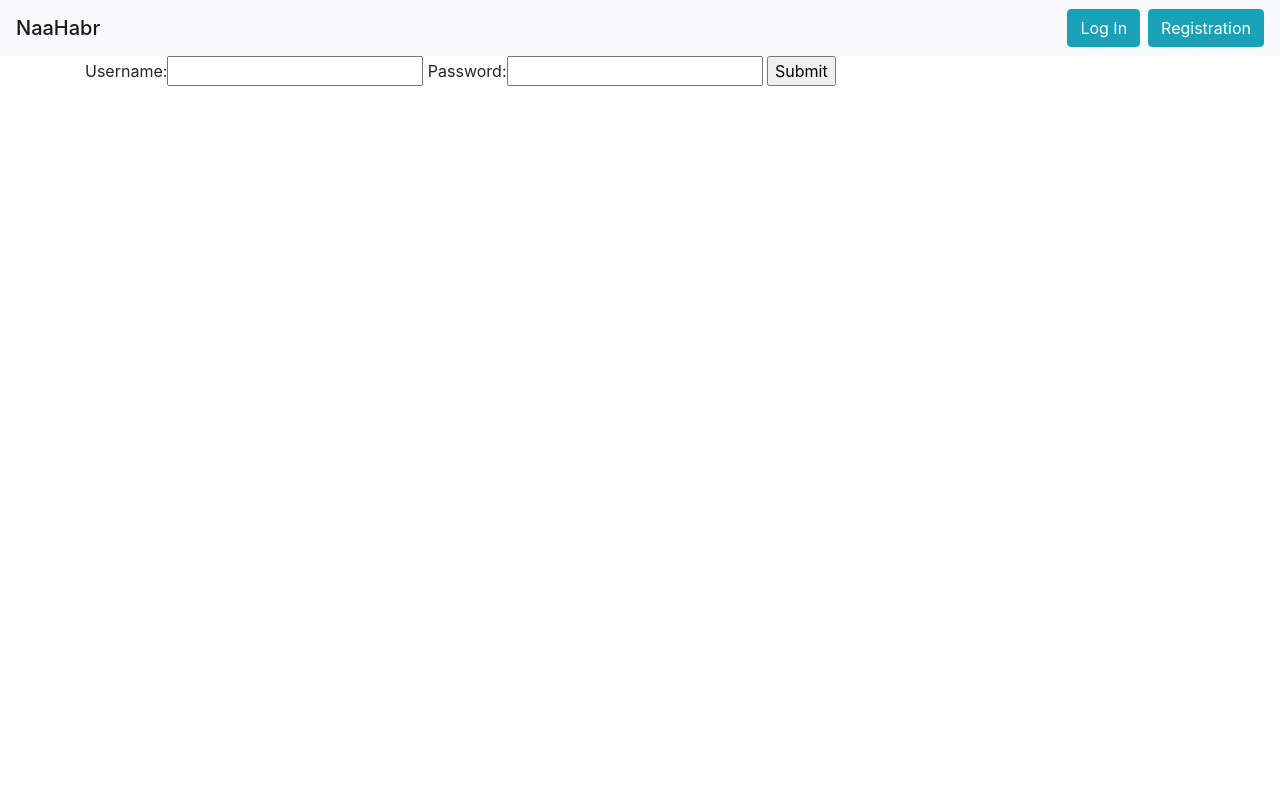
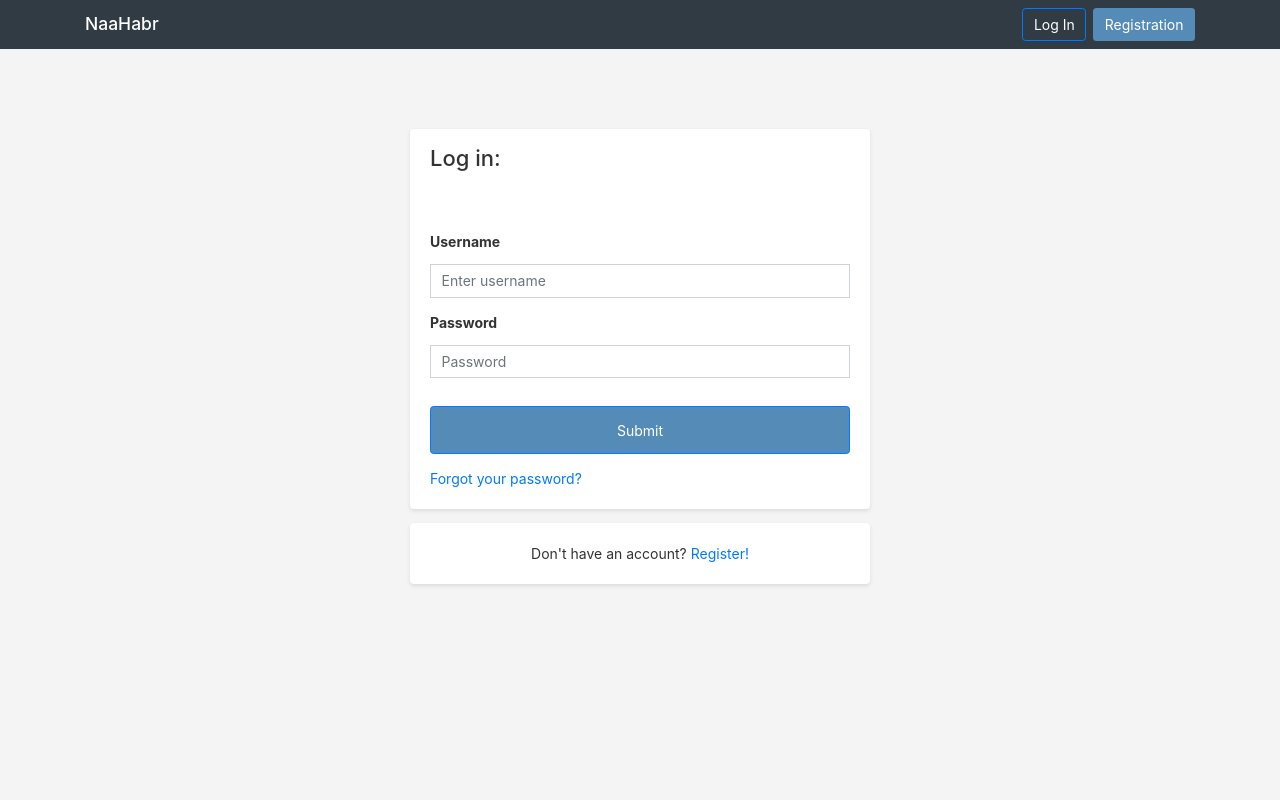
Before and after one commit to temes00/posts-comments-service, a Django app: page /auth in a window 1280 px wide. Run offline with Django 3.2, Linux system fonts and the light colour scheme; some libraries are stand-ins or nearby versions.

Commit message:
feat(gui): Added styles for auth and reg pages. Added base styles.

```diff
--- a/src/apps/web/templates/auth.html
+++ b/src/apps/web/templates/auth.html
@@ -2,16 +2,42 @@
 {% load static %}
 
 {% block css %}
-
+    <link rel="stylesheet" type="text/css" href="{% static 'css/web/auth.css' %}">
 {% endblock %}
 {% block js %}
 
 {% endblock %}
 
 {% block page %}
-    <form action="/auth" method="POST">
-        {% csrf_token %}
-        {{ form }}
-        <input type="submit" value="Submit">
-    </form>
+    <div class="parent">
+        <div class="auth-block">
+            <h1>Log in:</h1>
+            <form action="/auth" method="POST" class="form">
+                {% csrf_token %}
+                {{ form.non_field_errors }}
+                {% if messages %}
+                    <ul class="messages">
+                        {% for message in messages %}
+                            <li{% if message.tags %} class="{{ message.tags }}"{% endif %}>{{ message }}</li>
+                        {% endfor %}
+                    </ul>
+                {% endif %}
+                <div class="form-group">
+                    <label for="{{ form.username.id_for_label }}">Username</label>
+                    <input type="text" name={{form.username.name}} class="form-control" id="{{form.username.id_for_label}}" placeholder="Enter username">
+                    {{ form.username.errors }}
+                </div>
+                <div class="form-group">
+                    <label for="{{ form.password.id_for_label }}">Password</label>
+                    <input type="password" name={{form.password.name}} class="form-control" id="{{form.password.id_for_label}}" placeholder="Password">
+                    {{ form.password.errors }}
+                </div>
+                <button type="submit" class="btn btn-primary" name="go">Submit</button>
+                <a href="#" class="password-recovery-link">Forgot your password?</a>
+            </form>
+        </div>
+        <div class="reg-block">
+            <span>Don't have an account? <a href="/registration">Register!</a></span>
+        </div>
+    </div>
 {% endblock %}
--- a/src/apps/web/templates/base.html
+++ b/src/apps/web/templates/base.html
@@ -8,6 +8,7 @@
     <meta http-equiv="x-ua-compatible" content="ie=edge">
     <title></title>
     <link rel="stylesheet" href="{% static 'css/bootstrap/bootstrap.min.css' %}">
+    <link rel="stylesheet" href="{% static 'css/web/base.css' %}">
     {% block css %}{% endblock %}
 </head>
 <body>
--- a/src/apps/web/templates/layouts/header.html
+++ b/src/apps/web/templates/layouts/header.html
@@ -1,14 +1,16 @@
-<nav class="navbar navbar-light bg-light">
+<nav class="navbar">
+    <div class="container">
         <a href="/"><span class="navbar-brand mb-0 h1">NaaHabr</span></a>
         {% if user.is_authenticated %}
-        <a class="nav-link" href="/profile">Profile<span class="sr-only">(current)</span></a>
+            <a class="navbar-toggler" href="/profile">Profile<span class="sr-only">(current)</span></a>
         {% endif %}
         <div class="form-inline my-2 my-lg-0">
         {% if user.is_authenticated %}
             <a href="/logout" class="btn btn-danger my-2 my-sm-0">Log Out</a>
         {% else %}
-        <a href="/auth" class="btn btn-info my-2 my-sm-0">Log In</a>
-        <a href="/registration" class="btn btn-info my-2 my-sm-0 ml-2">Registration</a>
+            <a href="/auth" class="btn btn-outline-primary my-2 my-sm-0">Log In</a>
+            <a href="/registration" class="btn btn-primary-head my-2 my-sm-0 ml-2">Registration</a>
         {% endif %}
         </div>
+    </div>
 </nav>
--- /dev/null
+++ b/src/static/static_files/css/web/auth.css
@@ -0,0 +1,64 @@
+.parent {
+    margin: 0 auto;
+    max-width: 460px;
+    margin-top: 80px;
+}
+
+@media (max-width: 600px) {
+    .parent {
+        margin-top: 0;
+    }
+    .container {
+        padding: 0;
+    }
+}
+
+.auth-block {
+    background-color: #fff;
+    box-shadow: 0 2px 4px 0 rgba(0, 0, 0, 0.1);
+    border-radius: 4px;
+    padding: 20px;
+}
+
+.reg-block {
+    text-align: center;
+    margin-top: 1rem;
+    background-color: #fff;
+    box-shadow: 0 2px 4px 0 rgba(0, 0, 0, 0.1);
+    border-radius: 4px;
+    padding: 20px;
+    margin-bottom: 1rem;
+}
+
+.form-control {
+    border-radius: 0%;
+}
+
+.form {
+    padding-top: 57px;
+}
+
+.btn-primary {
+    background-color: #558cb7;
+    color: #fff;
+    width: 100%;
+    padding: 0;
+    height: 48px;
+    margin-top: 1rem;
+}
+
+.password-recovery-link {
+    display: block;
+    margin-top: 1rem;
+}
+
+label {
+    font-weight: 700;
+    margin-bottom: 12px;
+}
+
+h1 {
+    font-size: 22px;
+    line-height: 18px;
+    font-weight: 500;
+}
--- /dev/null
+++ b/src/static/static_files/css/web/base.css
@@ -0,0 +1,41 @@
+html,
+body {
+    width: 100%;
+    height: 100%;
+    margin: 0;
+    padding: 0;
+    overflow: scroll;
+    background-color: #f4f4f4;
+    color: #333;
+    font-size: 14px;
+    font-family: "-apple-system", BlinkMacSystemFont, Arial, sans-serif;
+}
+
+.btn-primary-head {
+    background-color: #558cb7;
+    color: #fff;
+}
+
+.btn-outline-primary {
+    color: #fff;
+}
+
+.btn-outline-primary:hover {
+    background-color: #376F9A;
+    color: #fff;
+}
+
+nav {
+    background-color: #303b44;
+    color: #fff;
+}
+
+.navbar a {
+    color: #fff;
+    text-decoration: none;
+}
+
+.btn-primary:hover {
+    background-color: #376F9A;
+    color: #fff;
+}
```
Also changed, not shown: src/apps/web/templates/registration.html (+38 -5 lines), src/static/static_files/css/web/registration.css (added, +59 -0 lines). Lines whose indentation alone changed are shown as unchanged.
